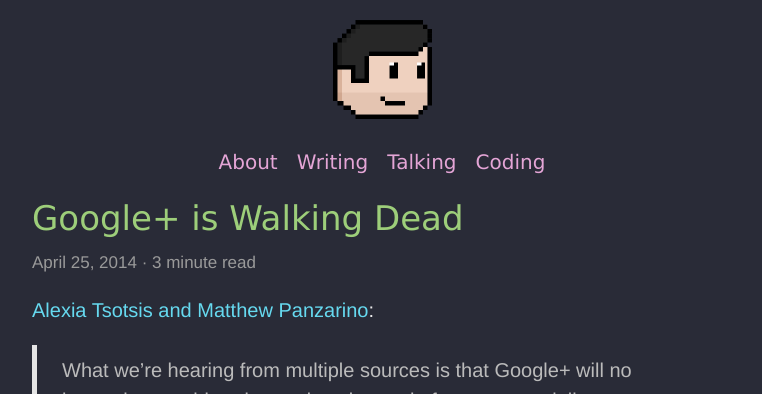
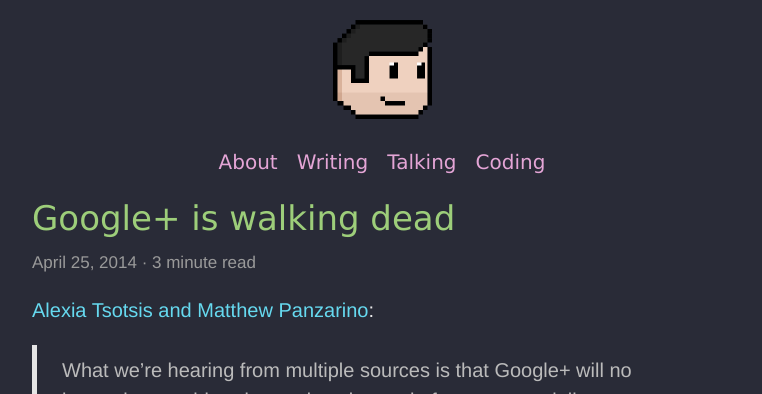
Before and after one commit to irace/irace.github.com, a Jekyll site: the page built from _posts/2014-04-25-google+-is-walking-dead.md, in a window 1280 px wide. Shown: the top 394 px of the page, without its empty margins (258-1020 px from the left). Built offline with Jekyll 4.4.1, drawn with Linux system fonts in a browser that asks for light colours.

Commit message:
Sentence case

```diff
--- a/_posts/2014-04-25-google+-is-walking-dead.md
+++ b/_posts/2014-04-25-google+-is-walking-dead.md
@@ -1,6 +1,6 @@
 ---
 layout: post
-title: Google+ is Walking Dead
+title: Google+ is walking dead
 permalink: google+
 date: 2014-04-25
 ---
```
